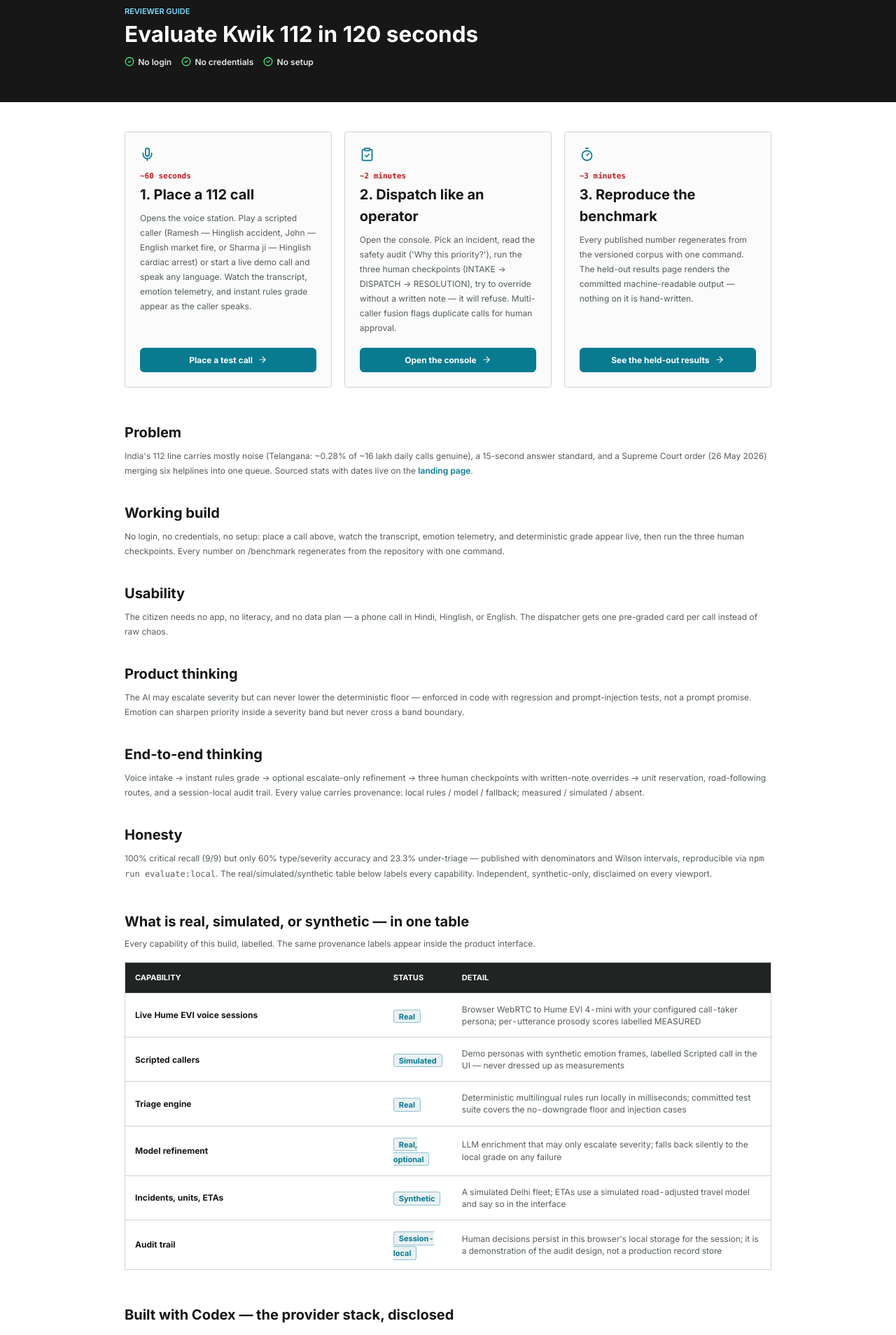
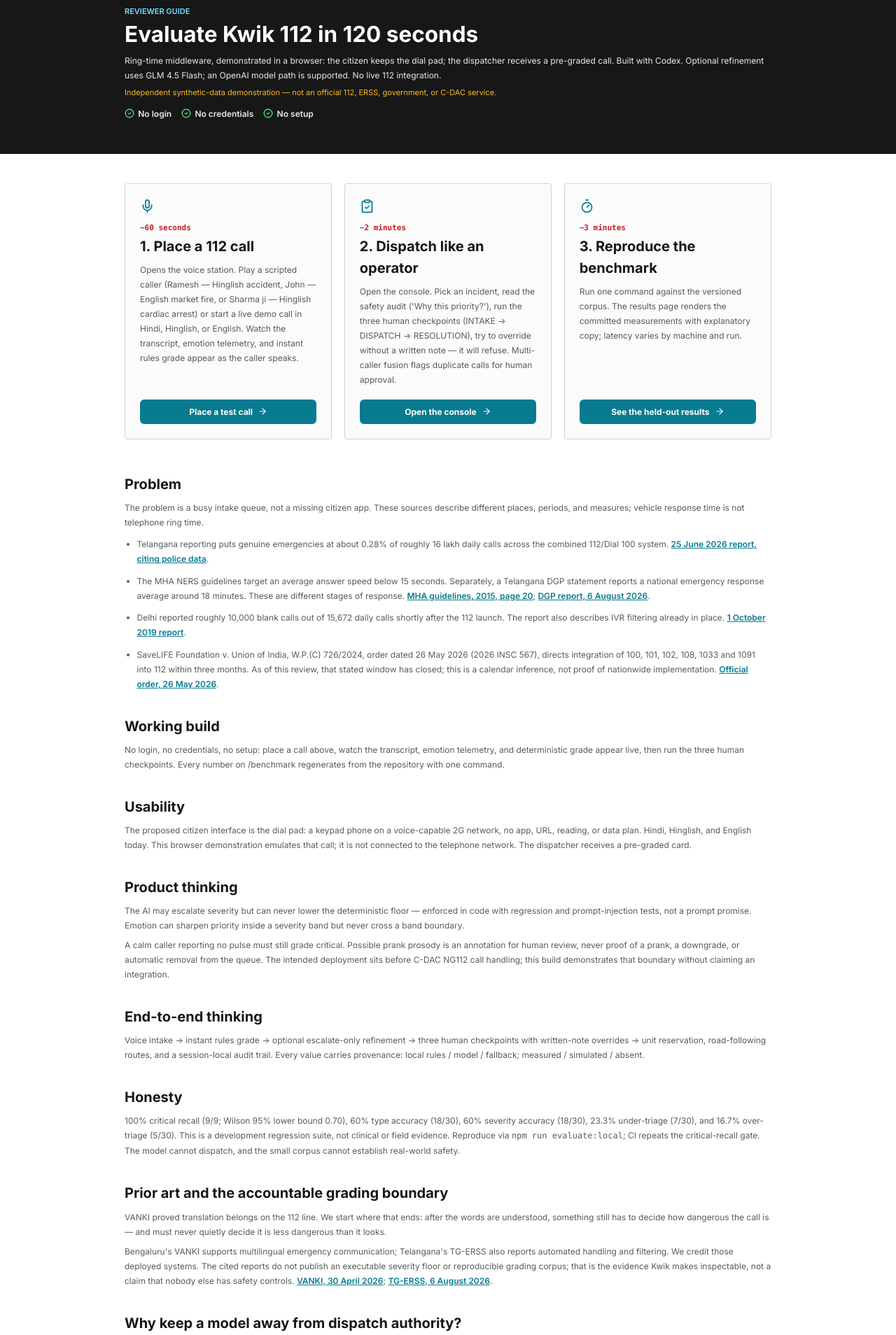
Before and after one commit to areycruzer/kwik112-hyperbloom, a Next.js app: page /for-judges in a window 1280 px wide. Shown: the part 40-1948 px from the top of the page at 70% size. Built offline with nearby package versions, Linux system fonts and the light colour scheme; no server answers.

Commit message:
fix: ground judge claims in sources and disclose demo boundaries

```diff
--- a/app/for-judges/page.tsx
+++ b/app/for-judges/page.tsx
@@ -15,7 +15,7 @@ const paths = [
     icon: Mic,
     time: "~60 seconds",
     title: "1. Place a 112 call",
-    copy: "Opens the voice station. Play a scripted caller (Ramesh — Hinglish accident, John — English market fire, or Sharma ji — Hinglish cardiac arrest) or start a live demo call and speak any language. Watch the transcript, emotion telemetry, and instant rules grade appear as the caller speaks.",
+    copy: "Opens the voice station. Play a scripted caller (Ramesh — Hinglish accident, John — English market fire, or Sharma ji — Hinglish cardiac arrest) or start a live demo call in Hindi, Hinglish, or English. Watch the transcript, emotion telemetry, and instant rules grade appear as the caller speaks.",
     cta: "Place a test call",
     href: VOICE_STATION_HREF,
   },
@@ -31,19 +31,19 @@ const paths = [
     icon: Timer,
     time: "~3 minutes",
     title: "3. Reproduce the benchmark",
-    copy: "Every published number regenerates from the versioned corpus with one command. The held-out results page renders the committed machine-readable output — nothing on it is hand-written.",
+    copy: "Run one command against the versioned corpus. The results page renders the committed measurements with explanatory copy; latency varies by machine and run.",
     cta: "See the held-out results",
     href: "/benchmark",
   },
 ];
 
 const realOrMock: [string, string, string][] = [
-  ["Live Hume EVI voice sessions", "Real", "Browser WebRTC to Hume EVI 4-mini with your configured call-taker persona; per-utterance prosody scores labelled MEASURED"],
+  ["Live Hume EVI voice sessions", "Real, optional", "Browser audio streams to Hume EVI with the configured call-taker prompt; per-utterance model estimates of prosody are labelled MEASURED"],
   ["Scripted callers", "Simulated", "Demo personas with synthetic emotion frames, labelled Scripted call in the UI — never dressed up as measurements"],
   ["Triage engine", "Real", "Deterministic multilingual rules run locally in milliseconds; committed test suite covers the no-downgrade floor and injection cases"],
   ["Model refinement", "Real, optional", "LLM enrichment that may only escalate severity; falls back silently to the local grade on any failure"],
   ["Incidents, units, ETAs", "Synthetic", "A simulated Delhi fleet; ETAs use a simulated road-adjusted travel model and say so in the interface"],
-  ["Audit trail", "Session-local", "Human decisions persist in this browser's local storage for the session; it is a demonstration of the audit design, not a production record store"],
+  ["Audit trail", "Session-local demo", "Browser-local decisions persist across reloads and browser sessions until storage is cleared; no shared production record store"],
 ];
 
 export default function ForJudgesPage() {
@@ -53,6 +53,8 @@ export default function ForJudgesPage() {
         <div className="mx-auto max-w-[980px] px-5 md:px-8">
           <p className="text-xs font-semibold uppercase text-[#78dcff]">Reviewer guide</p>
           <h1 className="mt-2 text-3xl font-bold md:text-4xl">Evaluate Kwik 112 in 120 seconds</h1>
+          <p className="mt-3 text-sm leading-6 text-[#e5e9e6]">Ring-time middleware, demonstrated in a browser: the citizen keeps the dial pad; the dispatcher receives a pre-graded call. Built with Codex. Optional refinement uses GLM 4.5 Flash; an OpenAI model path is supported. No live 112 integration.</p>
+          <p className="mt-2 text-xs text-[#fabc1f]">Independent synthetic-data demonstration — not an official 112, ERSS, government, or C-DAC service.</p>
           <p className="mt-4 flex flex-wrap items-center gap-x-4 gap-y-1 text-sm font-semibold text-[#e5e9e6]">
             <span className="inline-flex items-center gap-1.5"><CheckCircle2 className="h-4 w-4 text-[#47ff85]" aria-hidden /> No login</span>
             <span className="inline-flex items-center gap-1.5"><CheckCircle2 className="h-4 w-4 text-[#47ff85]" aria-hidden /> No credentials</span>
@@ -76,22 +78,36 @@ export default function ForJudgesPage() {
           </div>
 
           <h2 className="mt-14 text-lg font-bold">Problem</h2>
-          <p className="mt-2 text-sm leading-6 text-[#555e59]">India's 112 line carries mostly noise (Telangana: ~0.28% of ~16 lakh daily calls genuine), a 15-second answer standard, and a Supreme Court order (26 May 2026) merging six helplines into one queue. Sourced stats with dates live on the <Link href="/" className="font-semibold text-[#087b91] hover:underline">landing page</Link>.</p>
+          <p className="mt-2 text-sm leading-6 text-[#555e59]">The problem is a busy intake queue, not a missing citizen app. These sources describe different places, periods, and measures; vehicle response time is not telephone ring time.</p>
+          <ul className="mt-3 list-disc space-y-3 pl-5 text-sm leading-6 text-[#555e59]">
+            <li>Telangana reporting puts genuine emergencies at about 0.28% of roughly 16 lakh daily calls across the combined 112/Dial 100 system. <a className="font-semibold text-[#087b91] underline" href="https://the420.in/telangana-emergency-calls-ai-tools-erss-dial-112-genuine-calls-dispatch-2026/">25 June 2026 report, citing police data</a>.</li>
+            <li>The MHA NERS guidelines target an average answer speed below 15 seconds. Separately, a Telangana DGP statement reports a national emergency response average around 18 minutes. These are different stages of response. <a className="font-semibold text-[#087b91] underline" href="https://www.mha.gov.in/sites/default/files/2022-08/NERSGuideline_2100815%5B1%5D.pdf">MHA guidelines, 2015, page 20</a>; <a className="font-semibold text-[#087b91] underline" href="https://www.newindianexpress.com/amp/story/states/telangana/2026/Aug/06/telangana-police-launch-30-faster-ai-driven-emergency-response-system-dial-112">DGP report, 6 August 2026</a>.</li>
+            <li>Delhi reported roughly 10,000 blank calls out of 15,672 daily calls shortly after the 112 launch. The report also describes IVR filtering already in place. <a className="font-semibold text-[#087b91] underline" href="https://timesofindia.indiatimes.com/city/delhi/112-number-gets-10000-blank-calls-a-day-thanks-to-phones-power-button/articleshow/71383219.cms">1 October 2019 report</a>.</li>
+            <li>SaveLIFE Foundation v. Union of India, W.P.(C) 726/2024, order dated 26 May 2026 (2026 INSC 567), directs integration of 100, 101, 102, 108, 1033 and 1091 into 112 within three months. As of this review, that stated window has closed; this is a calendar inference, not proof of nationwide implementation. <a className="font-semibold text-[#087b91] underline" href="https://api.sci.gov.in/supremecourt/2024/49959/49959_2024_3_60_71558_FinalOrder_26-May-2026.pdf">Official order, 26 May 2026</a>.</li>
+          </ul>
 
           <h2 className="mt-10 text-lg font-bold">Working build</h2>
           <p className="mt-2 text-sm leading-6 text-[#555e59]">No login, no credentials, no setup: place a call above, watch the transcript, emotion telemetry, and deterministic grade appear live, then run the three human checkpoints. Every number on /benchmark regenerates from the repository with one command.</p>
 
           <h2 className="mt-10 text-lg font-bold">Usability</h2>
-          <p className="mt-2 text-sm leading-6 text-[#555e59]">The citizen needs no app, no literacy, and no data plan — a phone call in Hindi, Hinglish, or English. The dispatcher gets one pre-graded card per call instead of raw chaos.</p>
+          <p className="mt-2 text-sm leading-6 text-[#555e59]">The proposed citizen interface is the dial pad: a keypad phone on a voice-capable 2G network, no app, URL, reading, or data plan. Hindi, Hinglish, and English today. This browser demonstration emulates that call; it is not connected to the telephone network. The dispatcher receives a pre-graded card.</p>
 
           <h2 className="mt-10 text-lg font-bold">Product thinking</h2>
           <p className="mt-2 text-sm leading-6 text-[#555e59]">The AI may escalate severity but can never lower the deterministic floor — enforced in code with regression and prompt-injection tests, not a prompt promise. Emotion can sharpen priority inside a severity band but never cross a band boundary.</p>
+          <p className="mt-2 text-sm leading-6 text-[#555e59]">A calm caller reporting no pulse must still grade critical. Possible prank prosody is an annotation for human review, never proof of a prank, a downgrade, or automatic removal from the queue. The intended deployment sits before C-DAC NG112 call handling; this build demonstrates that boundary without claiming an integration.</p>
 
           <h2 className="mt-10 text-lg font-bold">End-to-end thinking</h2>
           <p className="mt-2 text-sm leading-6 text-[#555e59]">Voice intake → instant rules grade → optional escalate-only refinement → three human checkpoints with written-note overrides → unit reservation, road-following routes, and a session-local audit trail. Every value carries provenance: local rules / model / fallback; measured / simulated / absent.</p>
 
           <h2 className="mt-10 text-lg font-bold">Honesty</h2>
-          <p className="mt-2 text-sm leading-6 text-[#555e59]">100% critical recall (9/9) but only 60% type/severity accuracy and 23.3% under-triage — published with denominators and Wilson intervals, reproducible via <code>npm run evaluate:local</code>. The real/simulated/synthetic table below labels every capability. Independent, synthetic-only, disclaimed on every viewport.</p>
+          <p className="mt-2 text-sm leading-6 text-[#555e59]">100% critical recall (9/9; Wilson 95% lower bound 0.70), 60% type accuracy (18/30), 60% severity accuracy (18/30), 23.3% under-triage (7/30), and 16.7% over-triage (5/30). This is a development regression suite, not clinical or field evidence. Reproduce via <code>npm run evaluate:local</code>; CI repeats the critical-recall gate. The model cannot dispatch, and the small corpus cannot establish real-world safety.</p>
+
+          <h2 className="mt-10 text-lg font-bold">Prior art and the accountable grading boundary</h2>
+          <p className="mt-2 text-sm leading-6 text-[#555e59]">VANKI proved translation belongs on the 112 line. We start where that ends: after the words are understood, something still has to decide how dangerous the call is — and must never quietly decide it is less dangerous than it looks.</p>
+          <p className="mt-2 text-sm leading-6 text-[#555e59]">Bengaluru&apos;s VANKI supports multilingual emergency communication; Telangana&apos;s TG-ERSS also reports automated handling and filtering. We credit those deployed systems. The cited reports do not publish an executable severity floor or reproducible grading corpus; that is the evidence Kwik makes inspectable, not a claim that nobody else has safety controls. <a className="font-semibold text-[#087b91] underline" href="https://timesofindia.indiatimes.com/city/bengaluru/first-in-india-ai-powered-namma-112-goes-multilingual/amp_articleshow/130620599.cms">VANKI, 30 April 2026</a>; <a className="font-semibold text-[#087b91] underline" href="https://www.newindianexpress.com/amp/story/states/telangana/2026/Aug/06/telangana-police-launch-30-faster-ai-driven-emergency-response-system-dial-112">TG-ERSS, 6 August 2026</a>.</p>
+
+          <h2 className="mt-10 text-lg font-bold">Why keep a model away from dispatch authority?</h2>
+          <p className="mt-2 text-sm leading-6 text-[#555e59]">A Danish randomized trial found no significant improvement in dispatcher cardiac-arrest recognition in its primary comparison. That is why Kwik grades with rules first and requires human dispatch decisions, rather than treating AI assistance as proven clinical benefit. <a className="font-semibold text-[#087b91] underline" href="https://pubmed.ncbi.nlm.nih.gov/33404620/">Blomberg et al., 2021 randomized trial</a>. The human-oversight principles of <a className="font-semibold text-[#087b91] underline" href="https://eur-lex.europa.eu/eli/reg/2024/1689/oj/eng">EU AI Act Article 14</a> inform the design; this demonstration claims no certification or regulatory compliance.</p>
 
           <h2 className="mt-12 text-lg font-bold">What is real, simulated, or synthetic — in one table</h2>
           <p className="mt-2 text-sm text-[#555e59]">Every capability of this build, labelled. The same provenance labels appear inside the product interface.</p>
@@ -138,7 +154,7 @@ export default function ForJudgesPage() {
           <h2 className="mt-14 text-lg font-bold">Boundaries</h2>
           <ul className="mt-3 list-disc space-y-2 pl-5 text-sm leading-6 text-[#555e59]">
             <li>Kwik 112 is an independent demonstration. It is not an official 112, ERSS, Government of India, or C-DAC service, and it contacts no emergency infrastructure.</li>
-            <li>All incident data is synthetic. No real personal data is collected, stored, or transmitted. The AI never dispatches; a human makes every dispatch decision, and overrides require a written note.</li>
+            <li>Use synthetic scenarios only. A live call sends microphone audio to Hume; optional refinement sends transcript text to the configured model provider, and address lookup may send location text to a geocoder. Do not enter real personal data. The AI never dispatches; human overrides require a written note.</li>
             <li>The benchmark is a 30-case versioned synthetic corpus with a held-out split — a safety-oriented engineering measurement, not clinical evidence.</li>
           </ul>
 
```
